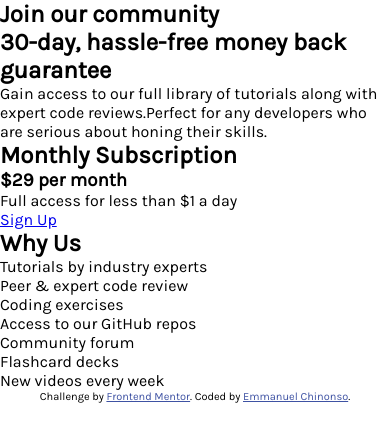
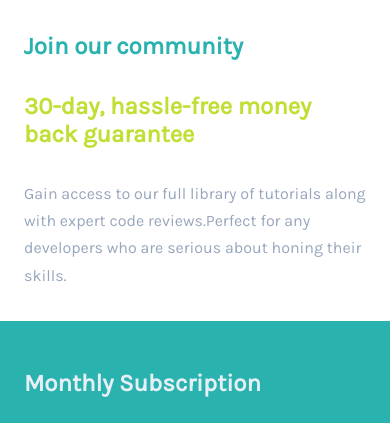
Before and after one commit to Emmahchinonso/front-end-challenge5, a plain HTML site: page index.html in a window 390 px wide. Shown: the top 423 px of the page. Drawn offline with Linux system fonts and the light colour scheme.

Commit message:
add styles for mobile first design

```diff
--- a/css/styles.css
+++ b/css/styles.css
@@ -1,11 +1,122 @@
-@import url('https://fonts.googleapis.com/css?family=Karla&display=swap');
+@import url("https://fonts.googleapis.com/css?family=Karla&display=swap");
 
-*{
-    padding: 0;
-    margin: 0;
-    box-sizing: border-box;
+:root{
+    --primary-color-1: hsl(179, 62%, 43%);
+    --primary-color-2: hsl(71, 73%, 54%);
+    --neutral-color-1: hsl(204, 43%, 93%);
+    --neutral-color-2: hsl(218, 22%, 67%);
 }
 
-html,body{
-    font-family: 'Karla', sans-serif;
+* {
+	padding: 0;
+	margin: 0;
+	box-sizing: border-box;
 }
+
+html,
+body {
+    font-family: "Karla", sans-serif;
+    color: #333;
+}
+
+ul{
+    list-style: none;
+}
+
+.box{
+    padding: 1rem 1.5rem;
+}
+
+.box-1{
+    color: var(--neutral-color-2);
+    background: #fff;
+    padding: 0 1.5rem;
+}
+
+.box-1 h1{
+    color: var(--primary-color-1);
+    margin: 2rem 0;
+}
+
+.box-1 h2{
+    color: var(--primary-color-2);
+    font-weight: 600;
+    margin-bottom: 2rem;
+}
+
+.box-1 p{
+    line-height: 1.7;
+    margin-bottom: 2rem;
+}
+
+.box-2{
+    background: var(--primary-color-1);
+    color: var(--neutral-color-1);
+}
+
+.box-2 h2{
+    margin: 2rem 0;
+}
+
+.box-2 h3{
+    font-size: 2.5rem;
+    display: flex;
+    align-items: center;
+    margin-bottom: 1rem;
+}
+
+.box-2  .month{
+    font-size: 1.5rem;
+    margin-left: 1rem;
+    font-weight: 400;
+    opacity: 0.5;
+}
+
+.box-2 p{
+    font-size: 1.2rem;
+    margin-bottom: 2rem;
+}
+
+.btn {
+    text-decoration: none;
+    color: inherit;
+    display: block;
+    font-size: 1.1rem;
+    margin-bottom: 2rem;
+    width: 100%;
+    background: var(--primary-color-2);
+    text-align: center;
+    padding: 1rem 1.5rem;
+    font-weight: 600;
+    border-radius: 7px;
+    box-shadow: 0 7px 20px rgba(0,0,0, .3)
+}
+
+.box-3{
+    background: var(--primary-color-1);
+    color: var(--neutral-color-1);
+    opacity: .85;
+}
+
+.box-3 h2{
+    margin: 2rem 0;
+    opacity: 1;
+}
+
+.box-3 li {
+    line-height: 2;
+    opacity: 0.8;
+}
+.box-3 li:last-child{
+    margin-bottom: 2rem;
+}
+
+.attribution {
+	font-size: 1rem;;
+    text-align: center;
+    padding: 3rem;
+}
+
+.attribution a {
+	color: var(--primary-color-2);
+}
--- a/index.html
+++ b/index.html
@@ -9,10 +9,6 @@
   <title>Frontend Mentor | Single Price Grid Component</title>
   <link rel="stylesheet" href="css/styles.css">
 
-  <style>
-    .attribution { font-size: 11px; text-align: center; }
-    .attribution a { color: hsl(228, 45%, 44%); }
-  </style>
 </head>
 <body>
 
@@ -28,7 +24,7 @@
                     <h2>Monthly Subscription</h2>
                     <h3> &dollar;29 <span class="month">per month</span></h3>
                     <p>Full access for less than &dollar;1 a day</p>
-                    <a href="#">Sign Up</a>
+                    <a href="#" class="btn">Sign Up</a>
                 </section>
 
                 <section class="box box-3">
```
